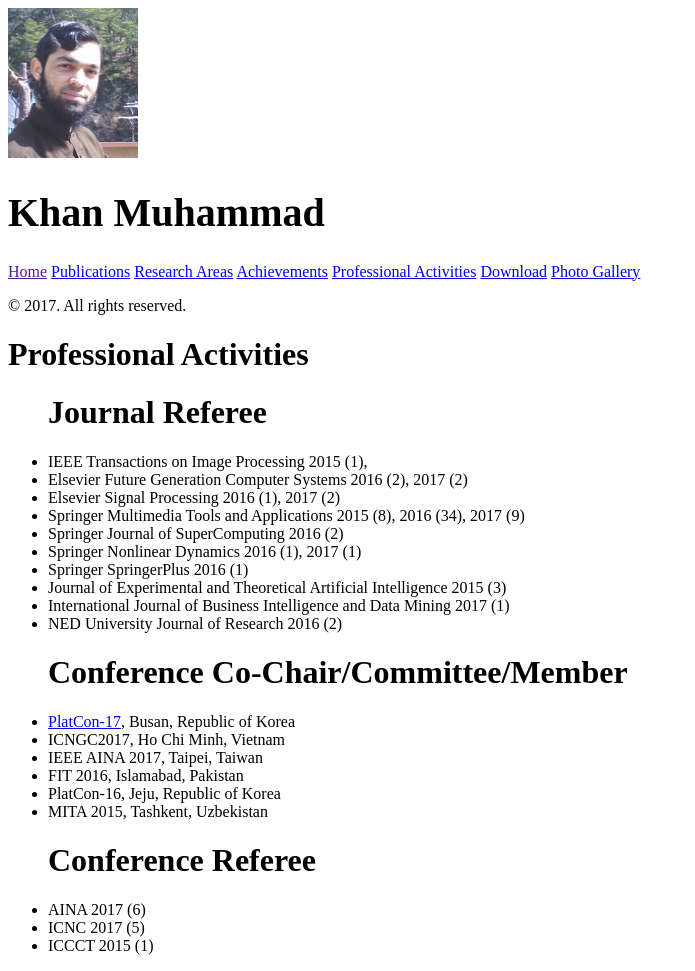
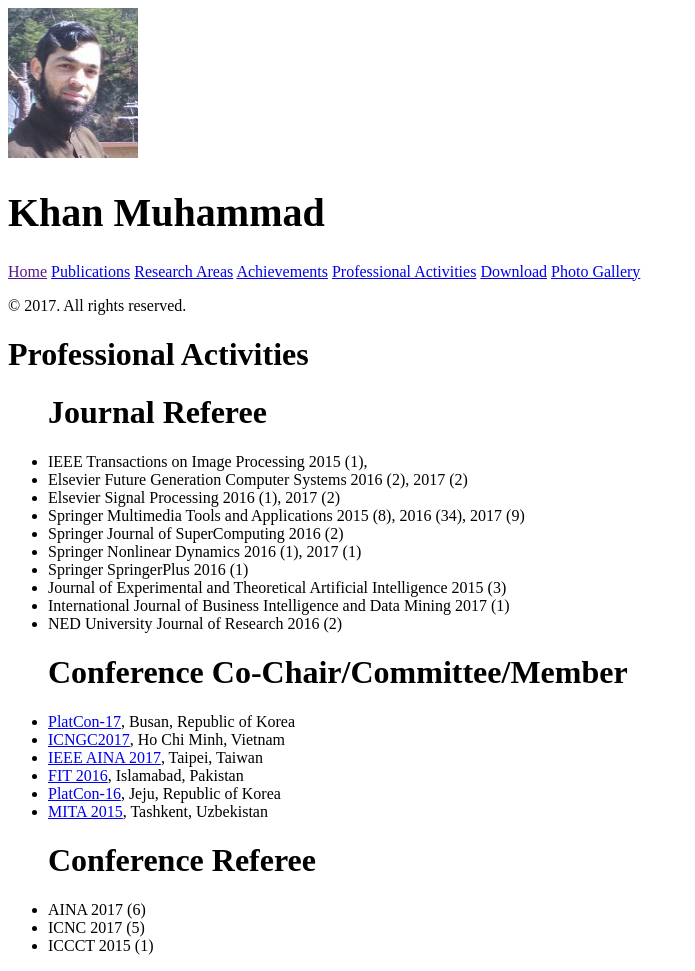
Before and after one commit to khan-muhammad/khan-muhammad.github.io, a Jekyll site: the page built from activities.md, in a window 1280 px wide. Shown: the whole page, without its empty margins (0-695 px from the left). Built offline with Jekyll 4.4.1, drawn with Linux system fonts in a browser that asks for light colours; some of the changed lines change nothing that is shown.

Commit message:
conference links added.

```diff
--- a/activities.md
+++ b/activities.md
@@ -22,11 +22,11 @@
 
 <ul><h1>Conference Co-Chair/Committee/Member</h1>
     <li><a href="http://www.platcon.org/" target="_blank">PlatCon-17</a>, Busan, Republic of Korea</li>
-    <li>ICNGC2017, Ho Chi Minh, Vietnam</li>
-    <li>IEEE AINA 2017, Taipei, Taiwan</li>
-    <li>FIT 2016, Islamabad, Pakistan</li>
-    <li>PlatCon-16, Jeju, Republic of Korea</li>
-    <li>MITA 2015, Tashkent, Uzbekistan</li>
+    <li><a href="http://www.kingpc.or.kr/icngc2017/index.html" target="_blank">ICNGC2017</a>, Ho Chi Minh, Vietnam</li>
+    <li><a href="http://voyager.ce.fit.ac.jp/conf/aina/2017/tpc.html" target="_blank">IEEE AINA 2017</a>, Taipei, Taiwan</li>
+    <li><a href="http://www.wikicfp.com/cfp/servlet/event.showcfp?eventid=55508&copyownerid=3746" target="_blank">FIT 2016</a>, Islamabad,      Pakistan</li>
+    <li><a href="http://2016.platcon.org/" target="_blank">PlatCon-16</a>, Jeju, Republic of Korea</li>
+    <li><a href="https://sites.google.com/site/icmita2015/index" target="_blank">MITA 2015</a>, Tashkent, Uzbekistan</li>
 </ul>
 
 <ul><h1>Conference Referee</h1>
```
